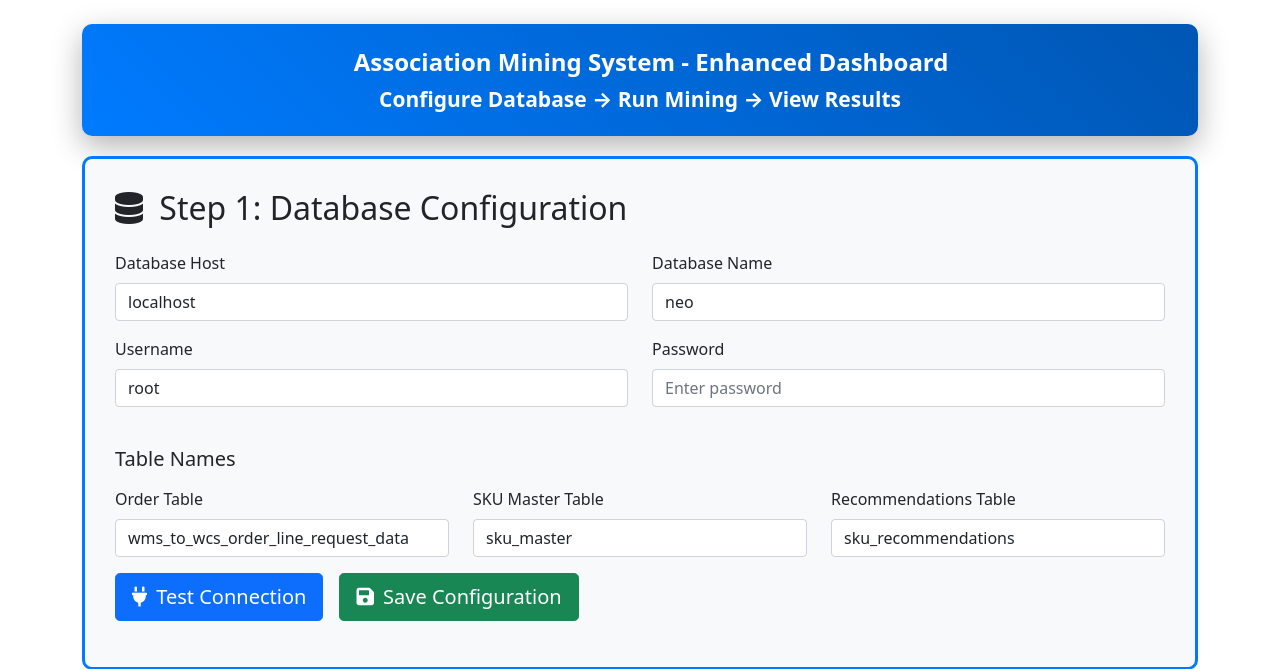
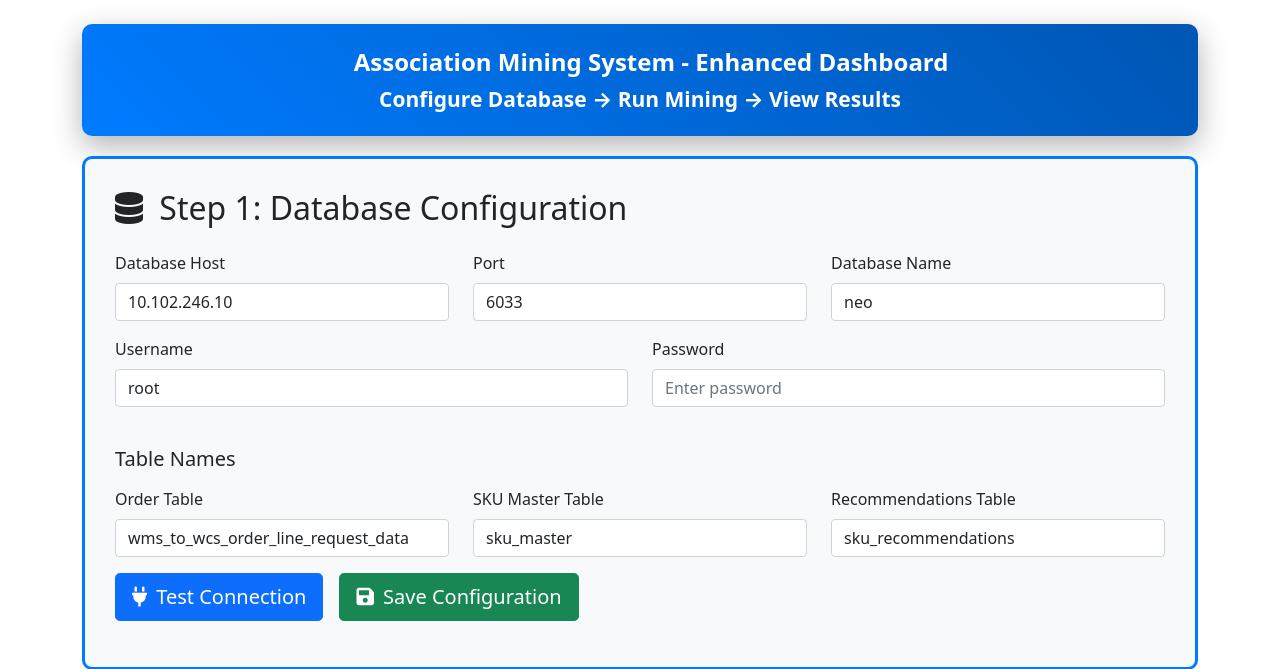
Before and after one commit to mukund-mishra92/Association_mining_system, a Flask app: page / in a window 1280 px wide. Shown: the top 669 px of the page. Run offline with Flask 3, Linux system fonts and the light colour scheme; some libraries are stand-ins or nearby versions.

Commit message:
Add remote MySQL support with port configuration for IP 10.102.246.10:6033
- Updated .env and .env.production with remote MySQL settings (DB_HOST=10.102.246.10, DB_PORT=6033)
- Enhanced config.py to include DB_PORT parameter with default 6033
- Modified connection.py to support port parameter in database connections
- Updated flask_ui_enhanced.py with port support in all MySQL connection functions
- Enhanced HTML templates (test_db_config.html and complete_dashboard_enhanced.html):
  * Added port field to database configuration forms
  * Updated JavaScript functions to include port in configuration data
  * Changed default values to use remote MySQL IP and port
- All database connections now support port configuration for remote MySQL access

```diff
--- a/flask_ui_enhanced.py
+++ b/flask_ui_enhanced.py
@@ -28,9 +28,10 @@ logging.basicConfig(
 BASE_URL = "http://127.0.0.1:8001"
 API_BASE = f"{BASE_URL}/api/v1"
 
-# Global variable to store user-defined database configuration
+# Global variable to store user-defined database configuration - Remote MySQL
 USER_DB_CONFIG = {
-    'host': 'localhost',
+    'host': '10.102.246.10',
+    'port': 6033,
     'user': 'root',
     'password': '',
     'database': 'neo',
@@ -67,6 +68,7 @@ def save_rules_to_database(user_config, rules_df):
         # Connect to database
         connection = mysql.connector.connect(
             host=user_config['host'],
+            port=user_config.get('port', 3306),
             user=user_config['user'],
             password=user_config['password'],
             database=user_config['database']
@@ -138,6 +140,7 @@ def generate_rules_top_skus(user_config=None, top_n=20, days_back=60):
         # Connect to database using user configuration
         conn = mysql.connector.connect(
             host=user_config['host'],
+            port=user_config.get('port', 3306),
             user=user_config['user'],
             password=user_config['password'],
             database=user_config['database']
@@ -287,9 +290,10 @@ def handle_db_config():
         try:
             data = request.get_json()
 
-            # Update global configuration
+            # Update global configuration - Remote MySQL with port support
             USER_DB_CONFIG.update({
-                'host': data.get('host', 'localhost'),
+                'host': data.get('host', '10.102.246.10'),
+                'port': int(data.get('port', 6033)),
                 'user': data.get('user', 'root'),
                 'password': data.get('password', ''),
                 'database': data.get('database', 'neo'),
@@ -322,13 +326,14 @@ def test_db_connection():
 
         logger.info("Testing database connection")
 
-        # Test database connection
+        # Test database connection - Remote MySQL with port
         conn = mysql.connector.connect(
-            host=data.get('host', 'localhost'),
+            host=data.get('host', '10.102.246.10'),
+            port=int(data.get('port', 6033)),
             user=data.get('user', 'root'),
             password=data.get('password', ''),
             database=data.get('database', 'neo'),
-            connection_timeout=5
+            connection_timeout=10
         )
 
         cursor = conn.cursor()
@@ -395,6 +400,7 @@ def test_connection():
     try:
         conn = mysql.connector.connect(
             host=config.DB_HOST,
+            port=config.DB_PORT,
             user=config.DB_USER,
             password=config.DB_PASSWORD,
             database=config.DB_NAME
--- a/templates/complete_dashboard_enhanced.html
+++ b/templates/complete_dashboard_enhanced.html
@@ -89,13 +89,19 @@
 
             <form id="dbConfigForm">
                 <div class="row">
-                    <div class="col-md-6">
+                    <div class="col-md-4">
                         <div class="mb-3">
                             <label class="form-label">Database Host</label>
-                            <input type="text" class="form-control" id="dbHost" value="localhost" placeholder="localhost">
+                            <input type="text" class="form-control" id="dbHost" value="10.102.246.10" placeholder="10.102.246.10">
                         </div>
                     </div>
-                    <div class="col-md-6">
+                    <div class="col-md-4">
+                        <div class="mb-3">
+                            <label class="form-label">Port</label>
+                            <input type="number" class="form-control" id="dbPort" value="6033" placeholder="6033">
+                        </div>
+                    </div>
+                    <div class="col-md-4">
                         <div class="mb-3">
                             <label class="form-label">Database Name</label>
                             <input type="text" class="form-control" id="dbName" value="neo" placeholder="neo">
@@ -400,7 +406,8 @@
                 .then(data => {
                     if (data.success) {
                         const config = data.config;
-                        document.getElementById('dbHost').value = config.host || 'localhost';
+                        document.getElementById('dbHost').value = config.host || '10.102.246.10';
+                        document.getElementById('dbPort').value = config.port || '6033';
                         document.getElementById('dbUser').value = config.user || 'root';
                         document.getElementById('dbPassword').value = config.password || '';
                         document.getElementById('dbName').value = config.database || 'neo';
@@ -486,6 +493,7 @@
         function getDbConfig() {
             return {
                 host: document.getElementById('dbHost').value,
+                port: document.getElementById('dbPort').value,
                 user: document.getElementById('dbUser').value,
                 password: document.getElementById('dbPassword').value,
                 database: document.getElementById('dbName').value,
```
Also changed, not shown: app/database/connection.py (+5 -2 lines), app/utils/config.py (+4 -3 lines), templates/test_db_config.html (+14 -5 lines).
